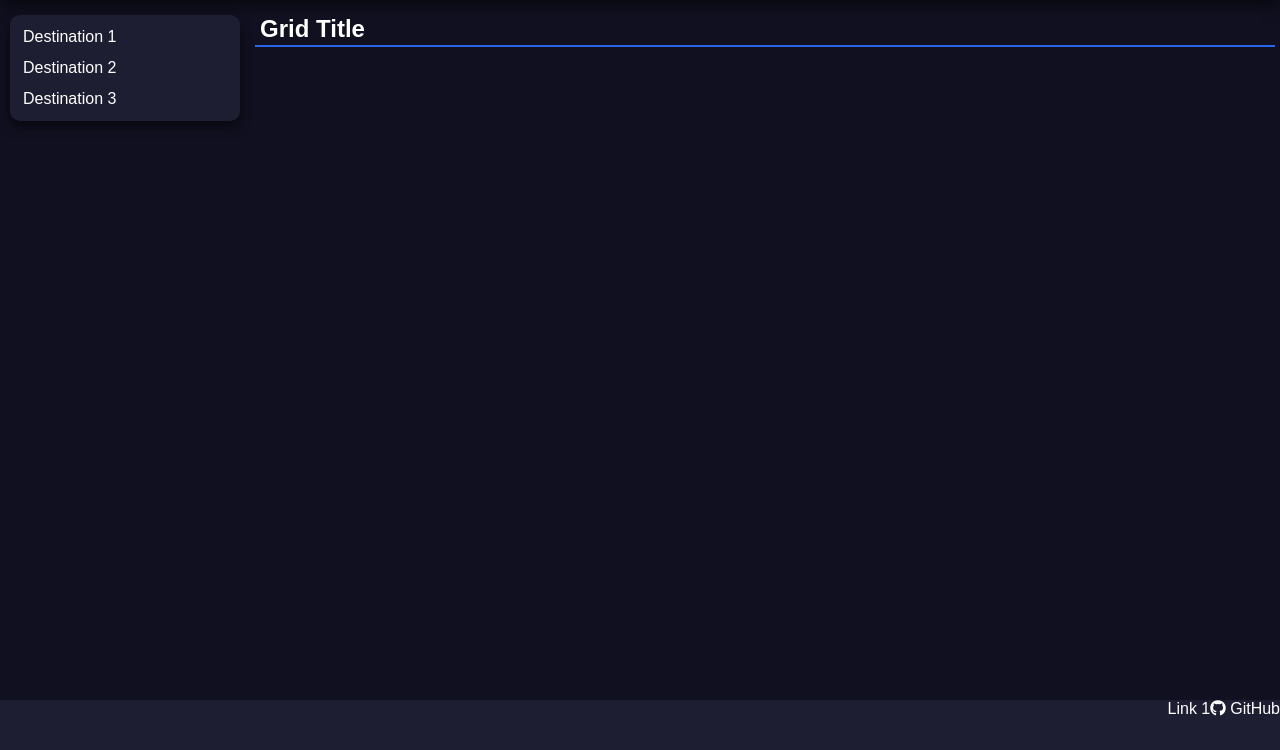
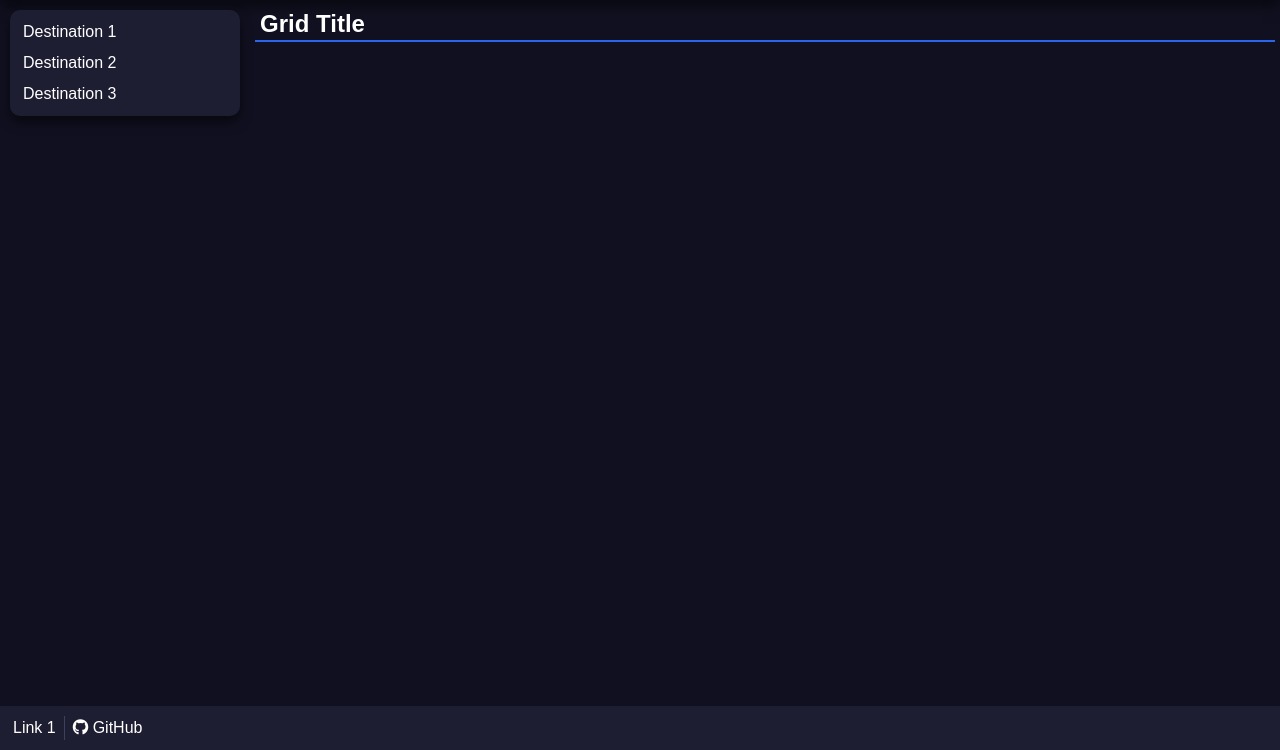
Before and after one commit to cm-360/VisiVerse, a Python web app: template visiverse/templates/pages/home.html in a window 1280 px wide. Shown: the part 50-800 px from the top of the page. Run offline with Jinja, Linux system fonts and the light colour scheme; the template is opened without the code that fills it, so the values that code supplies are empty.

Commit message:
fix footer and github url

```diff
--- a/visiverse/static/css/custom.css
+++ b/visiverse/static/css/custom.css
@@ -116,6 +116,11 @@ h1, h2, h3, h4, h5, h6 {
 .stage-info {
 	align-items: center;
 	justify-content: space-between;
+}
+
+.vl {
+	border-left: 1px solid var(--color-secondary-2);
+	margin: 0 5px;
 }
 
 /* Buttons */
@@ -237,16 +242,10 @@ h1, h2, h3, h4, h5, h6 {
 }
 
 
-/* Topnav and footer */
+/* Navigation bars */
 
 .nav-container {
 	background-color: var(--color-secondary);
-}
-.nav-top {
-	margin-bottom: 5px;
-}
-.nav-bottom {
-	margin-top: 5px;
 }
 .nav-inner {
 	max-width: var(--page-content-size);
@@ -288,10 +287,21 @@ h1, h2, h3, h4, h5, h6 {
 	border-bottom: solid 3px var(--color-accent);
 }
 
-footer {
+/* Pager header and footer */
+.page-header {
+	margin-bottom: 5px;
+}
+.page-footer {
 	width: 100%;
 	position: absolute;
 	bottom: 0;
+}
+.footer-content {
+	display: flex;
+	margin: 10px;
+}
+.footer-link {
+	margin: 3px;
 }
 
 @media only screen and (min-width: 700px) {
--- a/visiverse/templates/features/footer.html
+++ b/visiverse/templates/features/footer.html
@@ -1,10 +1,10 @@
-<footer>
+<footer class="page-footer">
 	<nav class="nav-container">
 		<div class="nav-inner">
-			<div class="nav-content">
-				<a href="#">Link 1</a>
-				<span class="mx-1 my-2 vr"></span>
-				<a href="{{ github_url }}"><i class="fa-brands fa-github"></i> GitHub</a>
+			<div class="footer-content">
+				<a class="footer-link link" href="#">Link 1</a>
+				<span class="vl"></span>
+				<a class="footer-link link" href="{{ github_url }}"><i class="fa-brands fa-github"></i> GitHub</a>
 			</div>
 		</div>
 	</nav>
--- a/visiverse/templates/layouts/base.html
+++ b/visiverse/templates/layouts/base.html
@@ -2,7 +2,7 @@
 
 {% set site_title='Test Site' %}
 
-{% set github_url='https://github.com/cm-360/MovableQ' %}
+{% set github_url='https://github.com/cm-360/VisiVerse' %}
 
 <!DOCTYPE html>
 <html lang="en">
```
